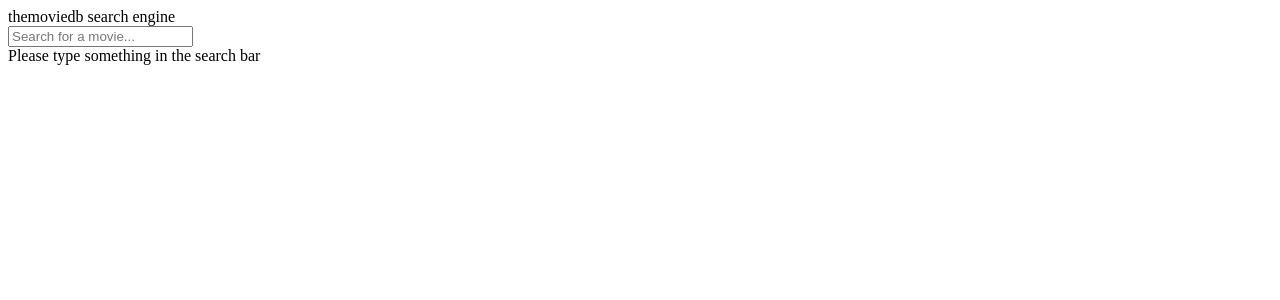
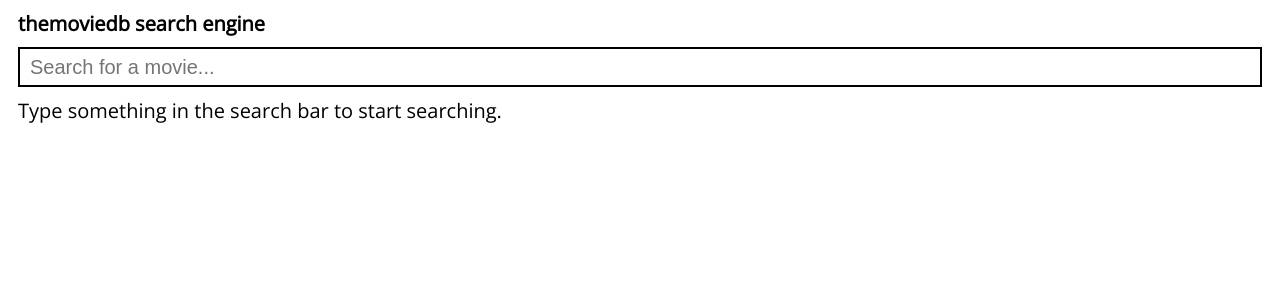
Before and after one commit to Mulder90/the-movie-db-browser, a React app: page / in a window 1280 px wide. Shown: the top 300 px of the page. Built offline with nearby package versions, Linux system fonts and the light colour scheme; no server answers.

Commit message:
Add a basic style. Used display grid to display results in grid in a very simple way. Since it's not fully compatible with IE please don't use it!

```diff
--- a/public/index.html
+++ b/public/index.html
@@ -1,14 +1,29 @@
 <!DOCTYPE html>
 <html>
-
   <head>
     <meta charset="UTF-8" />
     <title>DAZN project - Lorenzo Cinque</title>
-  <meta name="viewport" content="width=device-width, initial-scale=1">
+    <meta name="viewport" content="width=device-width, initial-scale=1" />
+    <link
+      rel="stylesheet"
+      type="text/css"
+      href="//fonts.googleapis.com/css?family=Open+Sans"
+    />
+    <style>
+      *,
+      html {
+        box-sizing: border-box;
+      }
+
+      *,
+      *:before,
+      *:after {
+        box-sizing: inherit;
+      }
+    </style>
   </head>
 
   <body>
     <div id="root"></div>
   </body>
-
 </html>
--- a/src/components/App.js
+++ b/src/components/App.js
@@ -1,9 +1,15 @@
 import React, { Component } from 'react';
 import PropTypes from 'prop-types';
+import styled from 'styled-components';
 import { Provider } from './Context';
 import Header from './Header';
 import SearchBar from './SearchBar';
 import Content from './Content';
+
+const Layout = styled.div`
+  margin: 10px;
+  font-family: 'Open Sans';
+`;
 
 class App extends Component {
   constructor(props) {
@@ -24,9 +30,11 @@
 
     return (
       <Provider value={{ endpoint, apiKey }}>
-        <Header title={title} />
-        <SearchBar onChange={this.handleSearchTermChange} />
-        <Content query={query} />
+        <Layout>
+          <Header title={title} />
+          <SearchBar onChange={this.handleSearchTermChange} />
+          <Content query={query} />
+        </Layout>
       </Provider>
     );
   }
--- a/src/components/Content.js
+++ b/src/components/Content.js
@@ -1,7 +1,13 @@
 import React from 'react';
 import PropTypes from 'prop-types';
+import styled from 'styled-components';
 import Search from './Search';
 import Results from './Results';
+
+const Info = styled.div`
+  font-size: 20px;
+  margin-bottom: 10px;
+`;
 
 const Content = ({ query }) => (
   <React.Fragment>
@@ -9,18 +15,18 @@
       <Search query={query}>
         {({ response, isLoading, hasError }) => {
           if (isLoading) {
-            return <div>Loading...</div>;
+            return <Info>Loading...</Info>;
           }
 
           if (hasError) {
-            return <div>Ops! Something went wrong :( Please retry.</div>;
+            return <Info>Ops! Something went wrong :( Please retry.</Info>;
           }
 
           return <Results response={response} />;
         }}
       </Search>
     ) : (
-      <div>Please type something in the search bar</div>
+      <Info>Type something in the search bar to start searching.</Info>
     )}
   </React.Fragment>
 );
--- a/src/components/Header.js
+++ b/src/components/Header.js
@@ -1,7 +1,14 @@
 import React from 'react';
 import PropTypes from 'prop-types';
+import styled from 'styled-components';
 
-const Header = ({ title }) => <div>{title}</div>;
+const Title = styled.div`
+  font-size: 20px;
+  font-weight: bold;
+  margin-bottom: 10px;
+`;
+
+const Header = ({ title }) => <Title>{title}</Title>;
 
 Header.propTypes = {
   title: PropTypes.string.isRequired
--- a/src/components/Result.js
+++ b/src/components/Result.js
@@ -1,11 +1,57 @@
 import React from 'react';
 import PropTypes from 'prop-types';
+import styled from 'styled-components';
 
-const Result = ({ item }) => <div>{JSON.stringify(item)}</div>;
+const Item = styled.div`
+  overflow: hidden;
+  position: relative;
+  height: 100%;
+`;
+
+const Img = styled.img`
+  width: 100%;
+  height: 100%;
+`;
+
+const TitleContainer = styled.div`
+  position: absolute;
+  bottom: 0;
+  width: 100%;
+  height: 60px;
+  display: flex;
+  justify-content: center;
+  background-color: rgba(0, 0, 0, 0.6);
+`;
+
+const Title = styled.div`
+  color: white;
+  margin: 5px;
+`;
+
+const Result = ({ title, poster_path }) => {
+  {
+    const src = poster_path
+      ? `https://image.tmdb.org/t/p/w300/${poster_path}`
+      : 'https://placekitten.com/300/450';
+    return (
+      <Item>
+        <Img src={src} alt={title} />
+        <TitleContainer>
+          <Title>{title}</Title>
+        </TitleContainer>
+      </Item>
+    );
+  }
+};
+
+Result.defaultProps = {
+  title: '',
+  poster_path: ''
+};
 
 Result.propTypes = {
-  // Come on eslint...I don't have time to specify this :)
-  item: PropTypes.object.isRequired
+  title: PropTypes.string,
+  poster_path: PropTypes.string
 };
 
 export default Result;
--- a/src/components/Results.js
+++ b/src/components/Results.js
@@ -1,20 +1,36 @@
 import React from 'react';
 import PropTypes from 'prop-types';
+import styled from 'styled-components';
 import Result from './Result';
+
+const Container = styled.div`
+  display: grid;
+  grid-template-columns: repeat(auto-fill, minmax(200px, 1fr));
+  column-gap: 10px;
+  row-gap: 10px;
+`;
+
+const Info = styled.div`
+  font-size: 20px;
+  margin-bottom: 10px;
+`;
 
 const Results = ({ response }) => {
   const { results } = response;
   if (results && results.length > 0) {
     return (
       <React.Fragment>
-        {results.map(item => (
-          <Result key={item.id} item={item} />
-        ))}
+        <Info>Found: {results.length} items</Info>
+        <Container>
+          {results.map(item => (
+            <Result key={item.id} {...item} />
+          ))}
+        </Container>
       </React.Fragment>
     );
   }
 
-  return <div>No results found</div>;
+  return <Info>No items found</Info>;
 };
 
 Results.propTypes = {
--- a/src/components/SearchBar.js
+++ b/src/components/SearchBar.js
@@ -1,6 +1,17 @@
 import React, { Component } from 'react';
 import PropTypes from 'prop-types';
 import _ from 'lodash';
+import styled from 'styled-components';
+
+const Input = styled.input`
+  width: 100%;
+  height: 40px;
+  font-size: 20px;
+  margin-bottom: 10px;
+  border: 2px solid black;
+  outline: none;
+  padding: 10px;
+`;
 
 class SearchBar extends Component {
   constructor(props) {
@@ -30,7 +41,7 @@
     const { value } = this.state;
 
     return (
-      <input
+      <Input
         type="text"
         name="query"
         placeholder="Search for a movie..."
```
Lines whose indentation alone changed are shown as unchanged.
